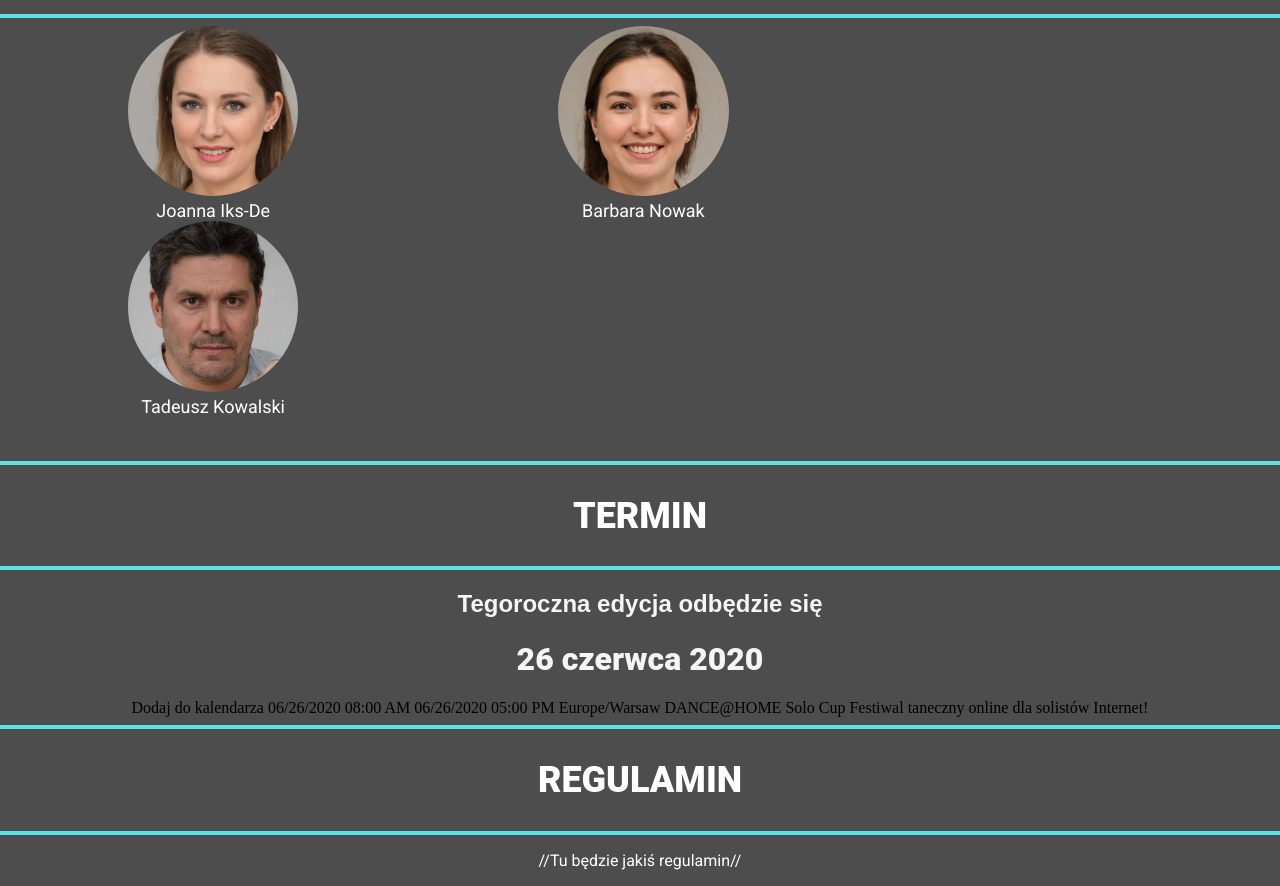
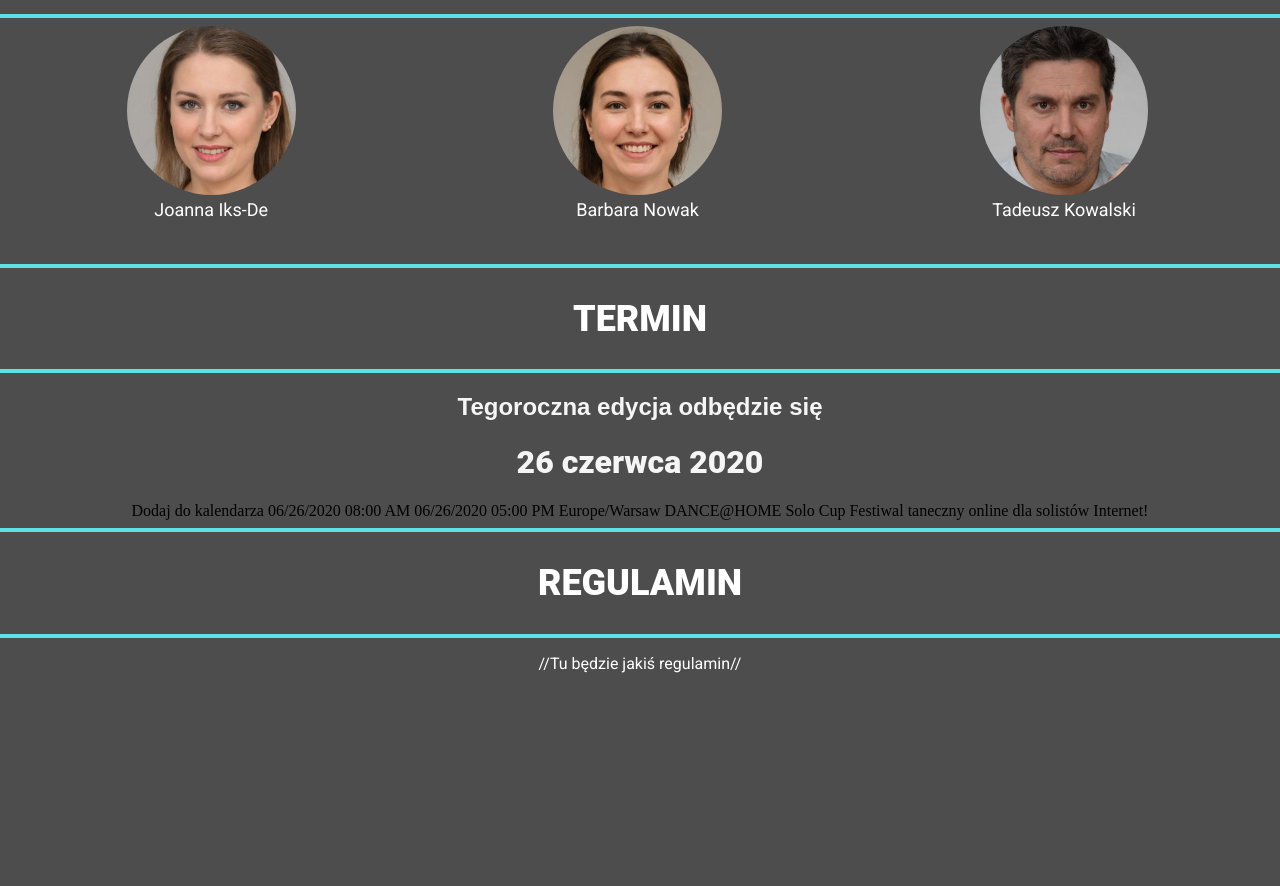
Before and after one commit to NiMiTZ-code/NiMiTZ-code.github.io, a plain HTML site: page index.html in a window 1280 px wide. Shown: the part 697-1583 px from the top of the page. After the commit the page ends 1386 px from the top, so only its background shows below. Drawn offline with Linux system fonts and the light colour scheme.

Commit message:
Update index.html

```diff
--- a/index.html
+++ b/index.html
@@ -139,7 +139,7 @@ body {
             display: inline-block;
             text-align: center;
             margin: auto;
-            width: 33.3%;
+            width: 33%;
             padding-left: none;
             padding-right: none;
 
```
